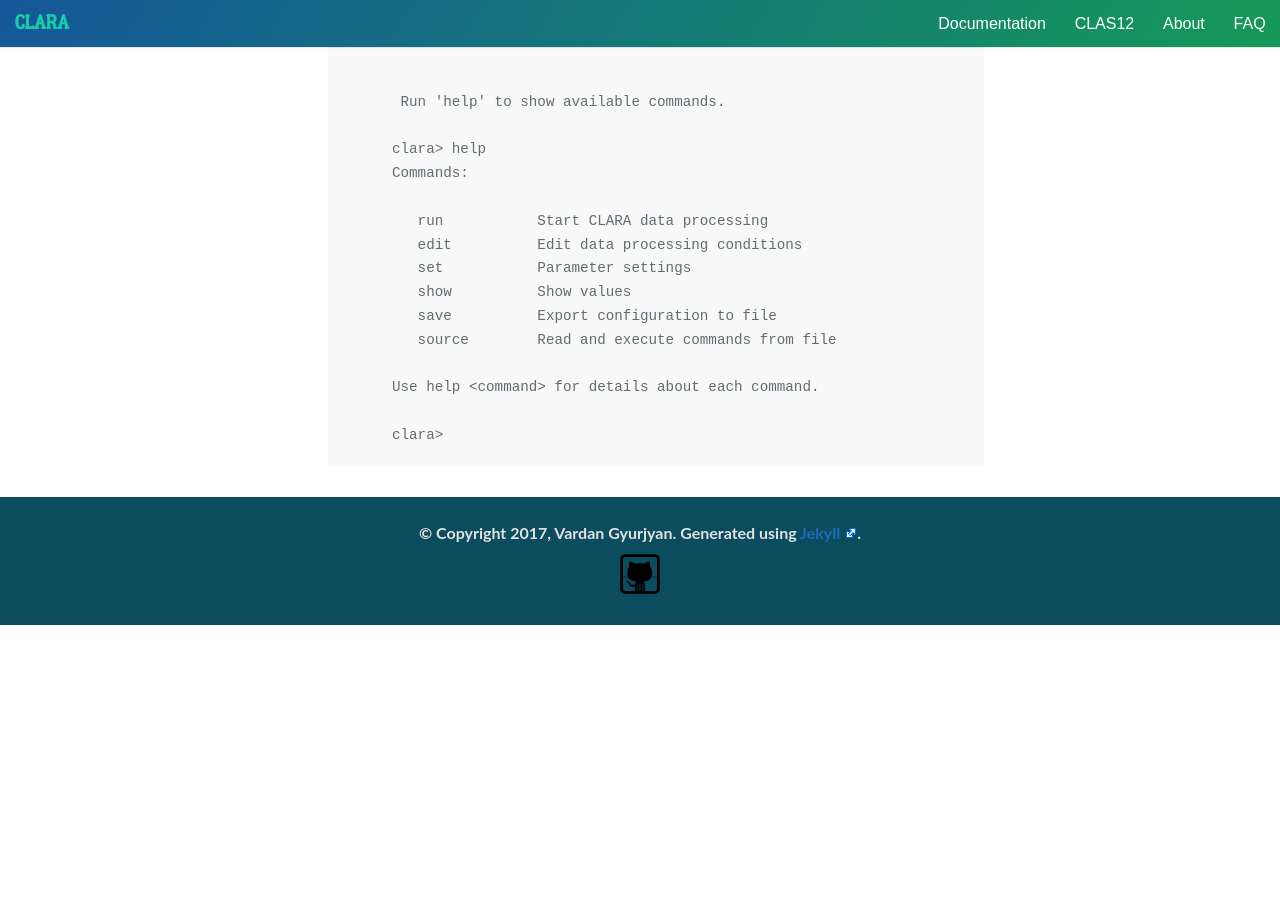
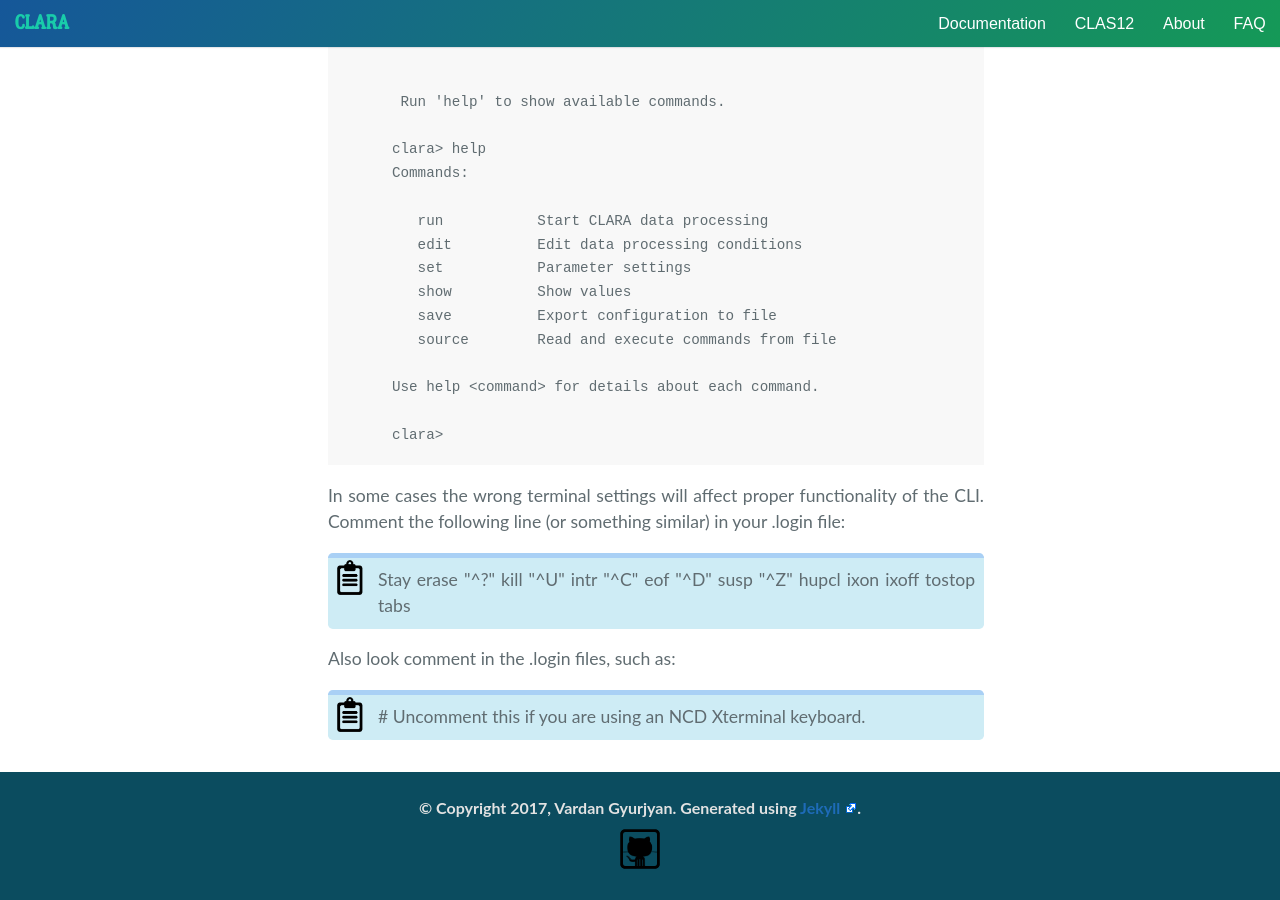
Before and after one commit to JeffersonLab/clara-docs, a Jekyll site: the page built from docs/clas/data-processing.md, in a window 1280 px wide and 900 px high, scrolled down 958 px. Built offline with Jekyll 4.4.1, drawn with Linux system fonts in a browser that asks for light colours; nearby versions of some CDN libraries; before the commit the page ends 1583 px from its top, so only the background shows below that.

Commit message:
Added help with the proper terminal settings in case CLI fails to function properly.

````diff
--- a/docs/clas/data-processing.md
+++ b/docs/clas/data-processing.md
@@ -59,3 +59,16 @@ Clas12 data processing applications.
 
  clara>
 ```
+
+In some cases the wrong terminal settings will affect proper functionality
+of the CLI. Comment the following line (or something similar) in your .login file:
+
+<div class="note info">
+ Stay erase "^?" kill "^U" intr "^C" eof "^D" susp "^Z" hupcl ixon ixoff tostop tabs
+</div>
+
+Also look comment in the .login files, such as:
+
+<div class="note info">
+      # Uncomment this if you are using an NCD Xterminal keyboard.
+</div>
````
